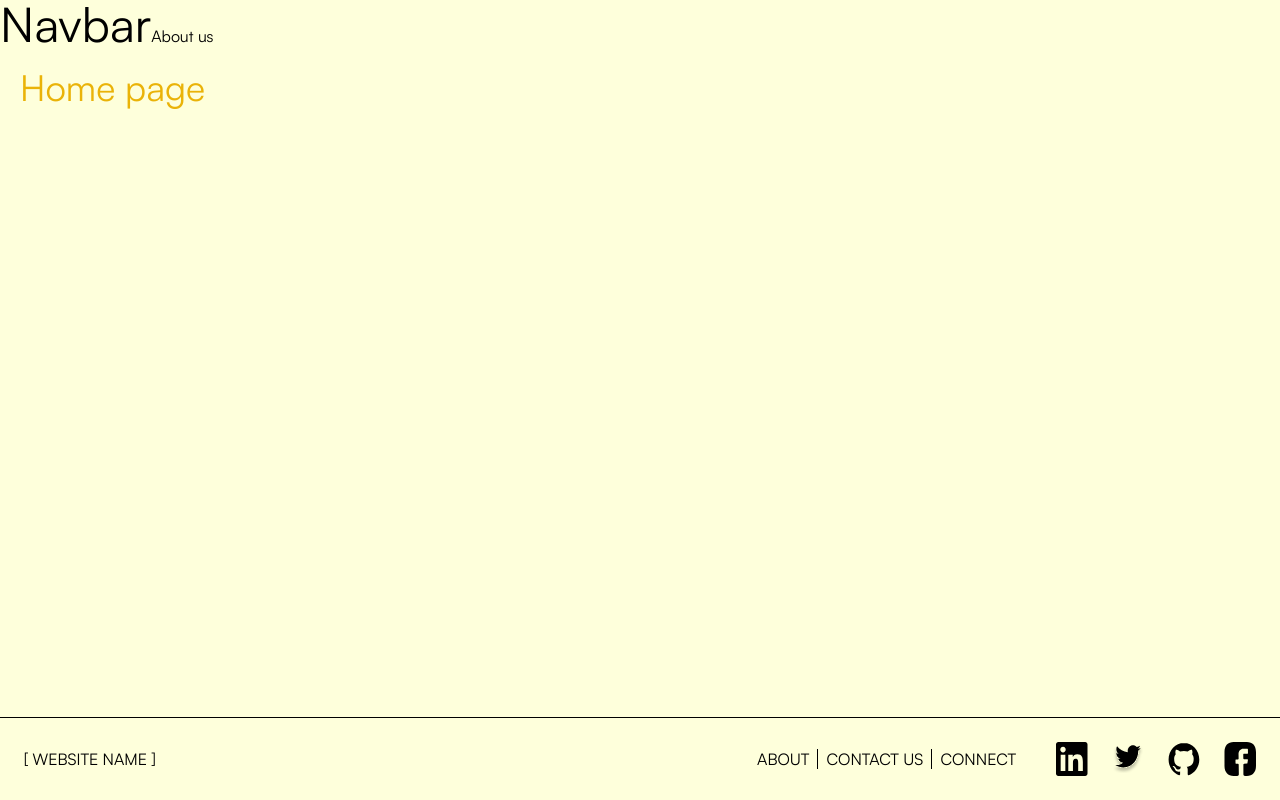
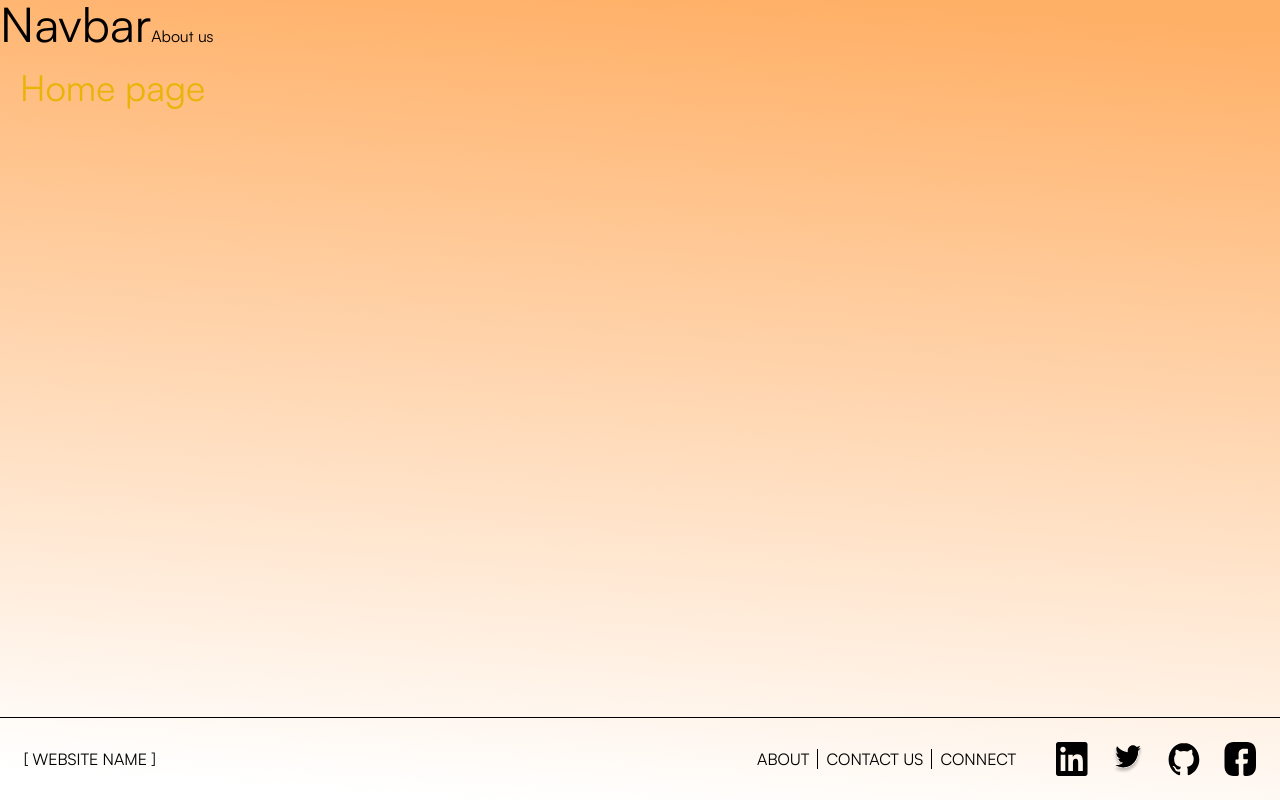
Before and after one commit to Maneeshk11/seismic-damage-assesment-of-buildings, a Next.js app: page / in a window 1280 px wide. Built offline with nearby package versions, Linux system fonts and the light colour scheme.

Commit message:
added background gradient

```diff
--- a/src/styles/global.css
+++ b/src/styles/global.css
@@ -54,5 +54,7 @@
 }
 
 body {
-  background-color: #FEFFDB;
+  width: 100vw;
+  height: 100vh;
+  background: linear-gradient(184deg, #FFB067 3.56%, rgba(255, 255, 255, 0.00) 96.44%);
 }
```
